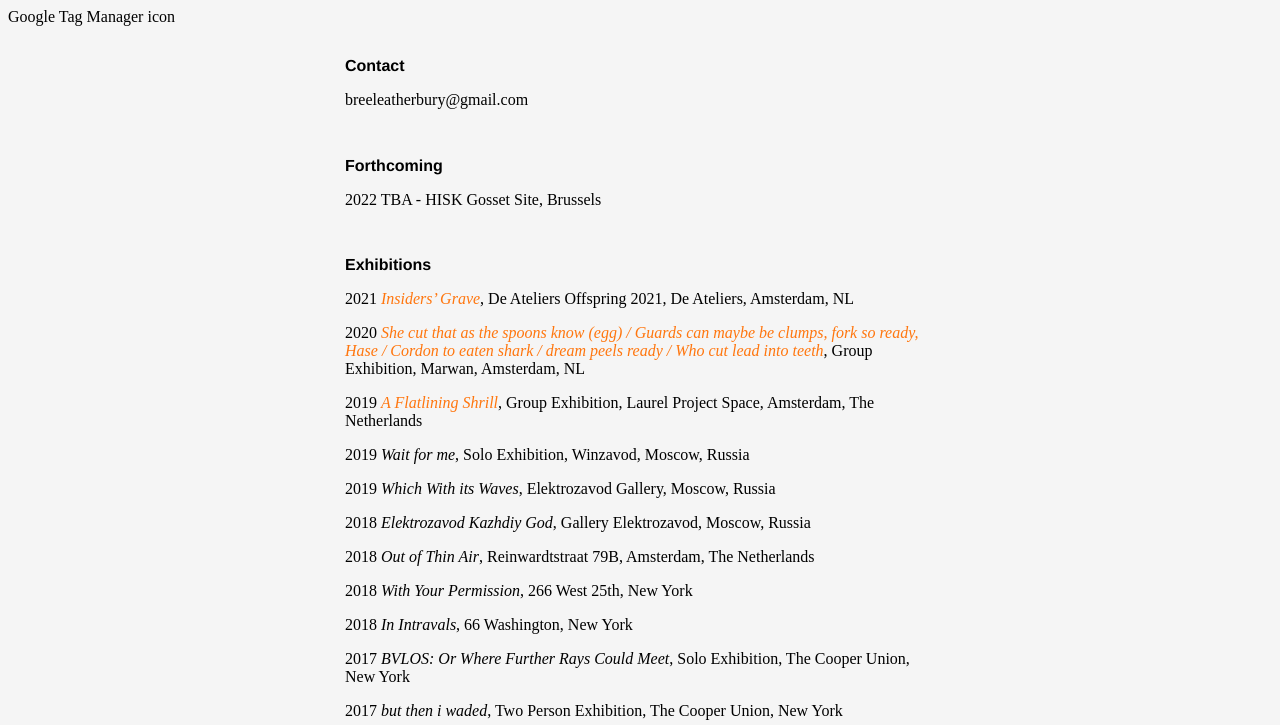
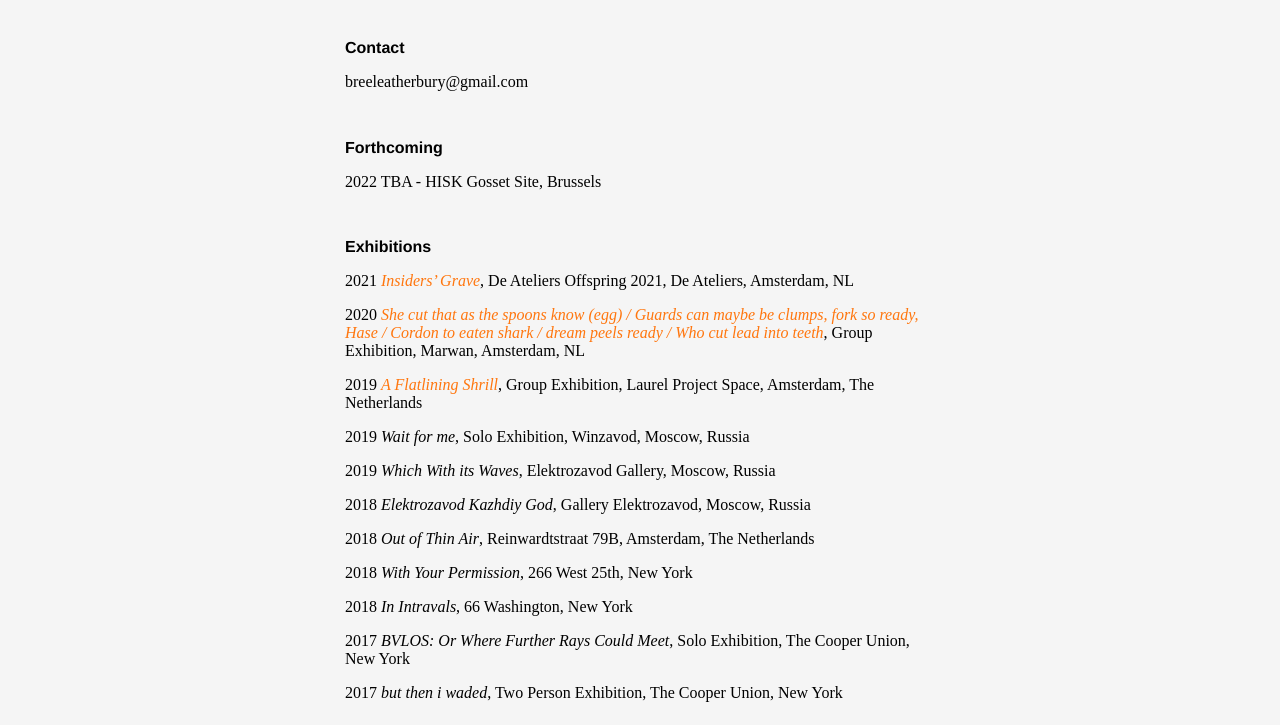
Before and after one commit to breeanna/brle-web, a plain HTML site: page index.html in a window 1280 px wide. Shown: the top 725 px of the page. Drawn offline with Linux system fonts and the light colour scheme.

Commit message:
Update index.html

```diff
--- a/index.html
+++ b/index.html
@@ -10,7 +10,7 @@
 
   gtag('config', 'G-ZRDKNZLJ0C');
 </script>
-Google Tag Manager icon
+
 
 <meta charset="UTF-8">
 <title>Brianna Leatherbury</title>
```
